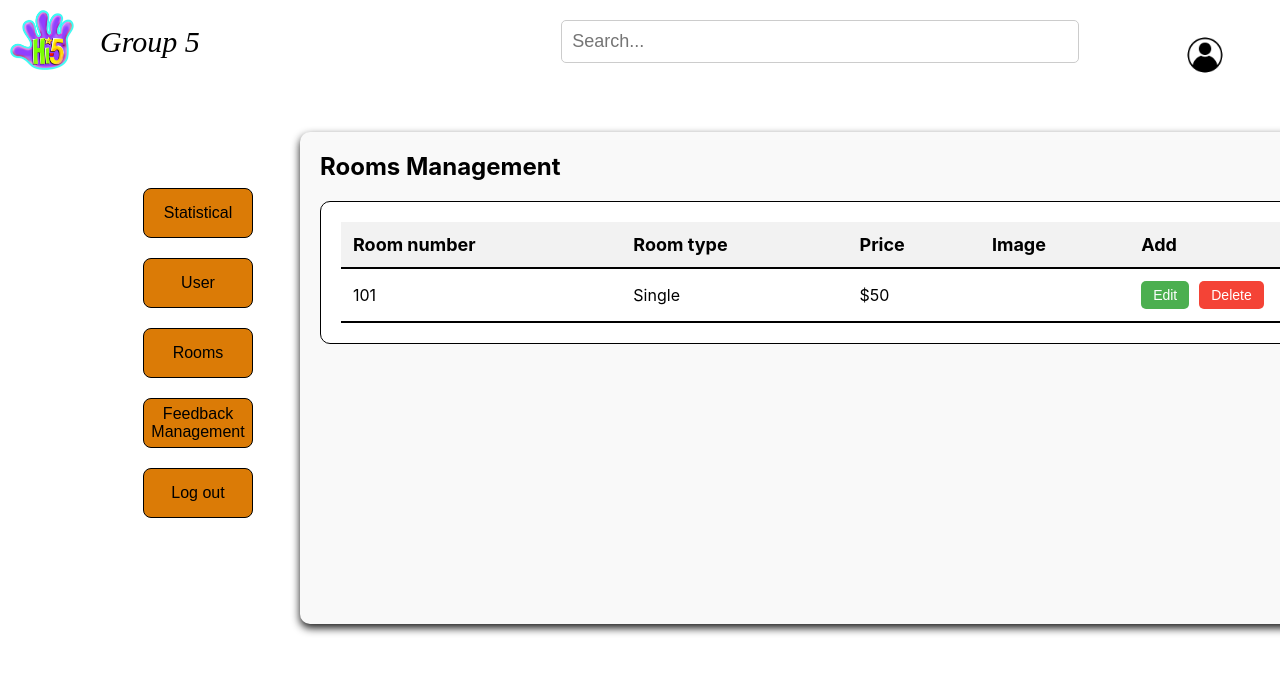
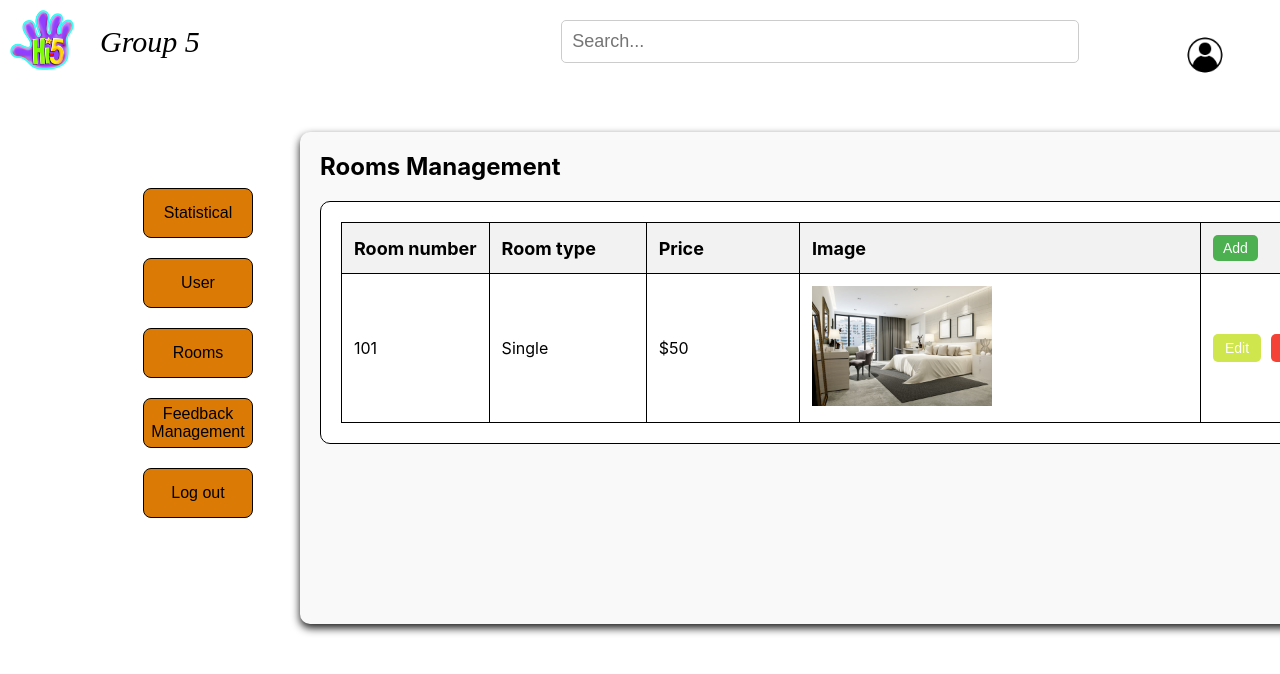
Before and after one commit to LancerLam2k4/AI-Powered-Hotel-Booking-App, a React (Create React App) app in the folder frontend/: page /admin-dashboard in a window 1280 px wide. Shown: the top 674 px of the page. Built offline with nearby package versions, Linux system fonts and the light colour scheme.

Commit message:
admin_room update 1

```diff
--- a/frontend/src/components/Admin/AdminDashboard.css
+++ b/frontend/src/components/Admin/AdminDashboard.css
@@ -96,12 +96,14 @@
   .table {
     width: 100%;
     border-collapse: collapse;
+    table-layout: auto; /* Allows columns to adjust based on content */
 }
 
 .table th, .table td {
     padding: 12px;
     text-align: left;
-    border-bottom: 2px solid #000; /* Bold border between rows */
+    border: 1px solid #000;
+    white-space: nowrap; /* Prevents text wrapping */
 }
 
 .table th {
@@ -111,6 +113,27 @@
 
 .table td {
     font-size: 16px;
+}
+
+/* Set specific column widths */
+.table th:nth-child(1), .table td:nth-child(1) {
+    width: 10%; /* Adjust width for Room number column */
+}
+
+.table th:nth-child(2), .table td:nth-child(2) {
+    width: 15%; /* Adjust width for Room type column */
+}
+
+.table th:nth-child(3), .table td:nth-child(3) {
+    width: 15%; /* Adjust width for Price column */
+}
+
+.table th:nth-child(4), .table td:nth-child(4) {
+    width: 40%; /* Make Image column the largest */
+}
+
+.table th:nth-child(5), .table td:nth-child(5) {
+    width: 20%; /* Adjust width for Add (buttons) column */
 }
 
 .table-buttons {
@@ -127,7 +150,7 @@
 }
 
 .edit-button {
-    background-color: #4CAF50;
+    background-color: #cfe64c;
     color: white;
 }
 
@@ -135,3 +158,23 @@
     background-color: #f44336;
     color: white;
 }
+
+.add-button {
+    background-color: #4CAF50;
+    color: white;
+    padding: 5px 10px;
+    border: none;
+    cursor: pointer;
+    border-radius: 5px;
+    font-size: 14px;
+}
+
+.add-button:hover {
+    background-color: #45a049;
+}
+
+/* Image column styling */
+.table td img {
+    max-width: 100%; /* Ensure image doesn't overflow */
+    height: auto; /* Maintain aspect ratio */
+}
--- a/frontend/src/components/Admin/AdminDashboard.js
+++ b/frontend/src/components/Admin/AdminDashboard.js
@@ -24,17 +24,19 @@ const AdminDashboard = () => {
       </div>
 
       {/* Rooms Management Section */}
-      <div class="rooms-management-box">
-    <div class="rooms-management-title">Rooms Management</div>
-    <div class="table-container">
-  <table class="table">
+      <div className="rooms-management-box">
+        <div className="rooms-management-title">Rooms Management</div>
+        <div className="table-container">
+          <table className="table">
             <thead>
               <tr>
                 <th>Room number</th>
                 <th>Room type</th>
                 <th>Price</th>
                 <th>Image</th>
-        <th>Add</th>
+                <th>
+                <button className="add-button">Add</button>
+                </th>
               </tr>
             </thead>
             <tbody>
@@ -42,18 +44,18 @@ const AdminDashboard = () => {
                 <td>101</td>
                 <td>Single</td>
                 <td>$50</td>
-        <td><image src="/room.png" alt="Room Image" width="50" height="50"/></td>
+                <td><img src="/room.png" alt="Room Image" width="180" height="150" /></td>
                 <td>
-          <div class="table-buttons">
-            <button class="edit-button">Edit</button>
-            <button class="delete-button">Delete</button>
+                  <div className="table-buttons">
+                    <button className="edit-button">Edit</button> {/* Edit Button */}
+                    <button className="delete-button">Delete</button> {/* Delete Button */}
                   </div>
                 </td>
               </tr>
+              {/* Add more rows as needed */}
             </tbody>
           </table>
         </div>
-
       </div>
     </div>
   );
```
Lines whose indentation alone changed are shown as unchanged.
